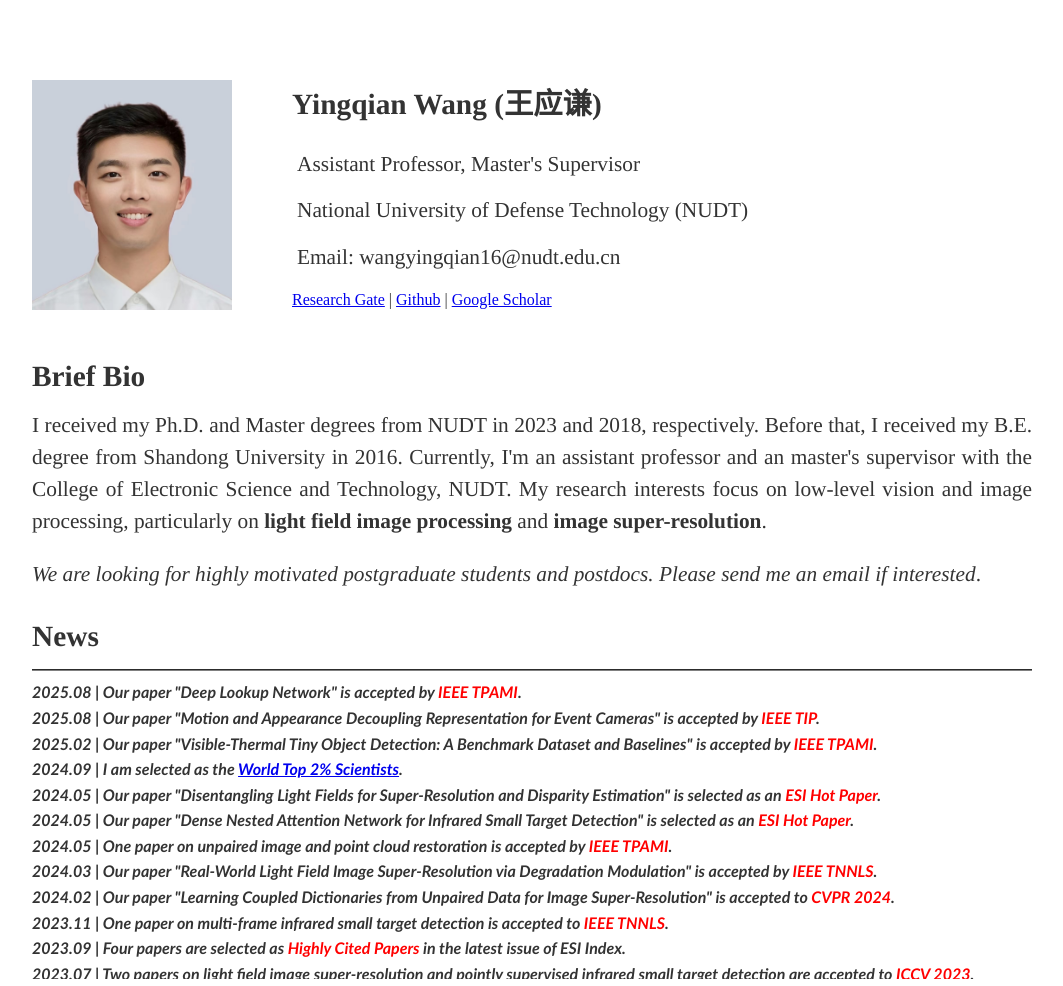
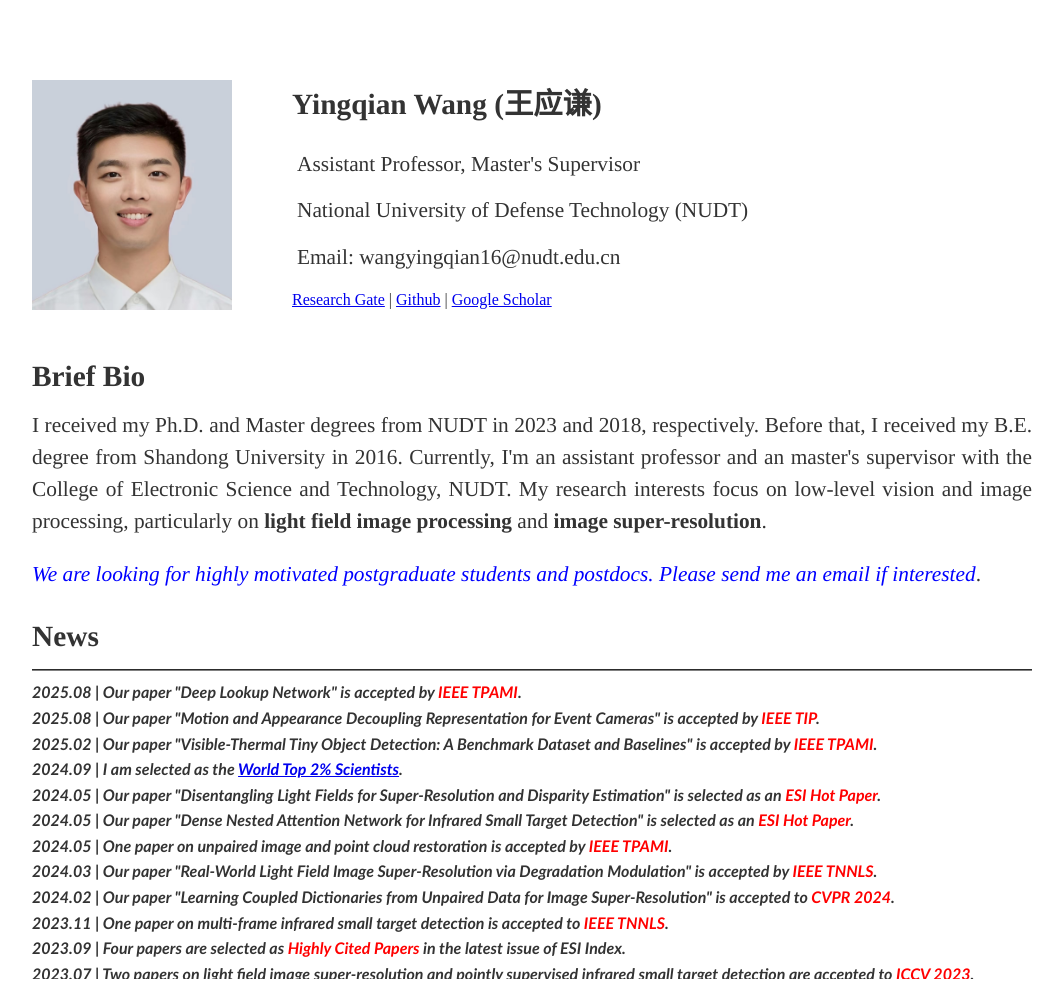
Before and after one commit to YingqianWang/yingqianwang.github.io, a plain HTML site: page index.html in a window 1280 px wide. Shown: the top 986 px of the page, without its empty margins (108-1171 px from the left). Drawn offline with Linux system fonts and the light colour scheme.

Commit message:
Update index.html

```diff
--- a/index.html
+++ b/index.html
@@ -182,7 +182,7 @@
 					Currently, I'm an assistant professor and an master's supervisor with the College of Electronic Science and Technology, NUDT.
 					My research interests focus on low-level vision and image processing, particularly on
 					<b style="mso-bidi-font-weight:normal">light field image processing</b> and <b style="mso-bidi-font-weight:normal">image super-resolution</b>.</span></p>
-					<span style="font-style: italic" style="color: blue">We are looking for highly motivated postgraduate students and postdocs. Please send me an email if interested</span>.<br>
+					<span style="font-style: italic"><span style="color: blue">We are looking for highly motivated postgraduate students and postdocs. Please send me an email if interested</span></span>.<br>
 				</div>
 
 
```
